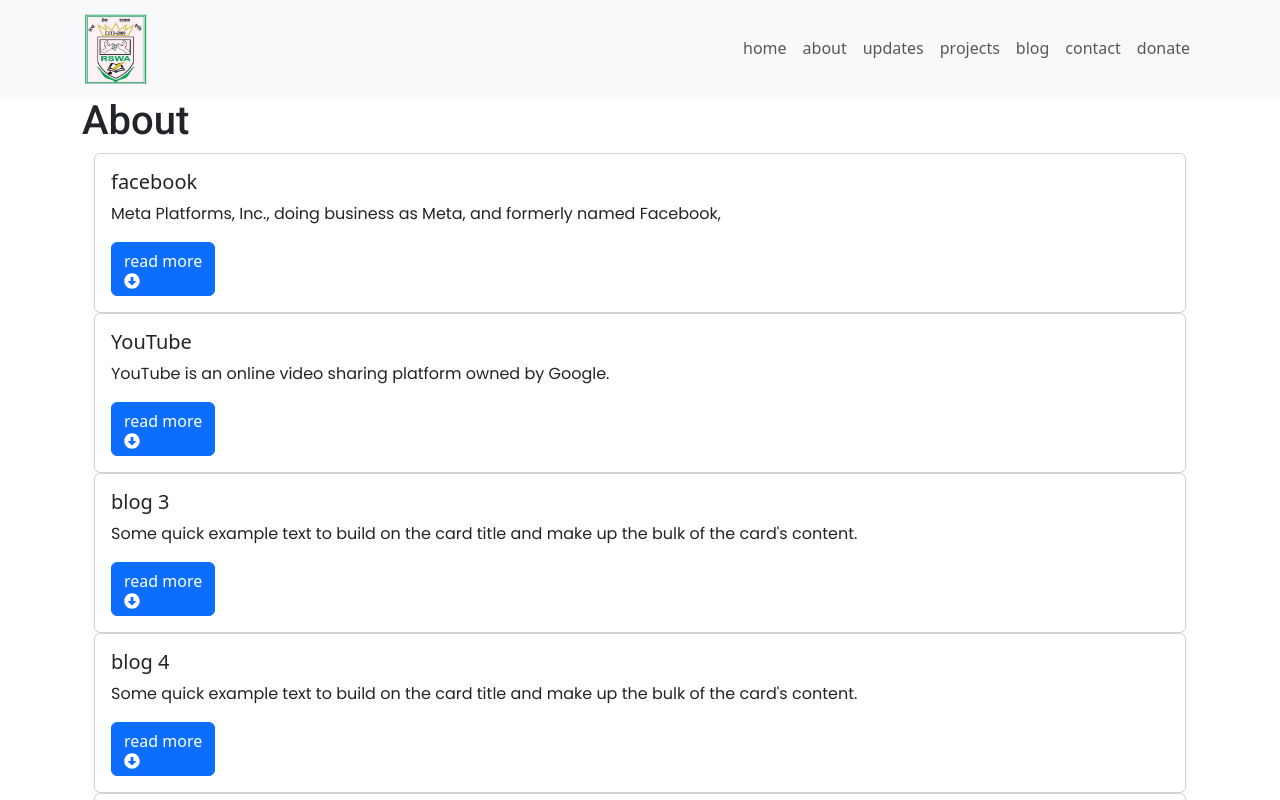
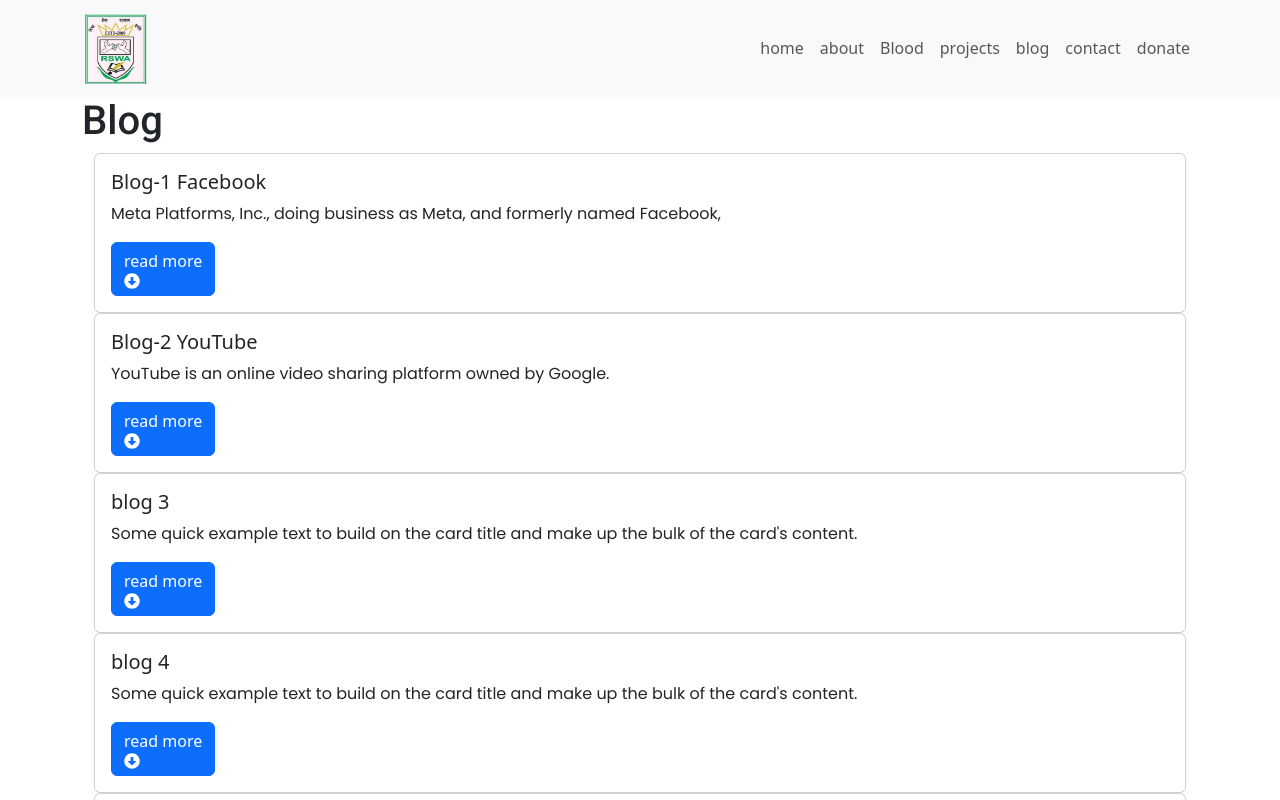
Before and after one commit to ashiful2002/rswa, a React (Vite) app: page /Blog in a window 1280 px wide. Shown: the top 800 px of the page. Built offline with nearby package versions, Linux system fonts and the light colour scheme.

Commit message:
separated blood page

```diff
--- a/src/App.jsx
+++ b/src/App.jsx
@@ -5,8 +5,8 @@
 const App = () => {
   return (
     <div className="container mx-auto">
-      <div className="h-screen allCenterf">
-        <SearchTable />
+      <div className="h-screen allCenter">
+
         <p className="text-slate-500 m-4">just started working on this...</p>
       </div>
     </div>
--- a/src/Pages/Blog.jsx
+++ b/src/Pages/Blog.jsx
@@ -5,7 +5,7 @@
   return (
     <div className="container">
       {" "}
-      <h1 className="pageTitle">About</h1>
+      <h1 className="pageTitle">Blog</h1>
       <BsCard />
     </div>
   );
--- /dev/null
+++ b/src/Pages/Blood.jsx
@@ -0,0 +1,12 @@
+import React from 'react'
+import SearchTable from '../Components/SearchTable'
+
+const Blood = () => {
+  return (
+    <div>
+       <SearchTable />
+    </div>
+  )
+}
+
+export default Blood
--- a/src/constants/index.js
+++ b/src/constants/index.js
@@ -11,8 +11,8 @@
   },
   {
     id: "3",
-    title: "updates",
-    url: "/updates",
+    title: "Blood",
+    url: "/blood",
   },
   {
     id: "4",
@@ -71,7 +71,7 @@
 export const cardtext = [
   {
     id: "1",
-    title: "facebook",
+    title: "Blog-1 Facebook",
     desc: "Meta Platforms, Inc., doing business as Meta, and formerly named Facebook,",
     fullDesc:
       "Meta Platforms, Inc., doing business as Meta, and formerly named Facebook, Inc., and TheFacebook, Inc., is an American multinational technology conglomerate based in Menlo Park, California. The company owns and operates Facebook, Instagram, Threads, and WhatsApp, among other products and services. Meta ranks among the largest American information technology companies, alongside other Big Five corporations Alphabet (Google), Amazon, Apple, and Microsoft. The company was ranked #31 on the Forbes Global 2000 ranking in 2023. In 2022, Meta was the company with the third-highest expenditure on research and development worldwide, with R&D expenditure amounting to US$35.3 billion. ",
@@ -80,7 +80,7 @@
   },
   {
     id: "2",
-    title: "YouTube",
+    title: "Blog-2 YouTube",
     desc: "YouTube is an online video sharing platform owned by Google.",
     fullDesc:
       "YouTube is an online video sharing platform owned by Google. YouTube was founded on February 14, 2005, by Steve Chen, Chad Hurley, and Jawed Karim, three former employees of PayPal. Headquartered in San Bruno, California, United States, it is the second-most visited website in the world, after Google Search. In January 2024, YouTube had more than 2.7 billion monthly active users, who collectively watched more than one billion hours of videos every day. As of May 2019, videos were being uploaded to the platform at a rate of more than 500 hours of content per minute, and as of 2021, there were approximately 14 billion videos in total.",
--- a/src/main.jsx
+++ b/src/main.jsx
@@ -10,6 +10,7 @@
 import About from "./Pages/About.jsx";
 import Blog from "./Pages/Blog.jsx";
 import ErrorPage from "./Pages/ErrorPage.jsx";
+import Blood from "./Pages/Blood.jsx";
 
 const router = createBrowserRouter([
   {
@@ -33,6 +34,10 @@
         element: <Blog />,
       },
       {
+        path: "/blood",
+        element: <Blood />,
+      },
+      {
         path: "*",
         element: <ErrorPage />,
       },
```
Also changed, not shown: src/Pages/BloodGroup.jsx (deleted, +0 -7 lines).
